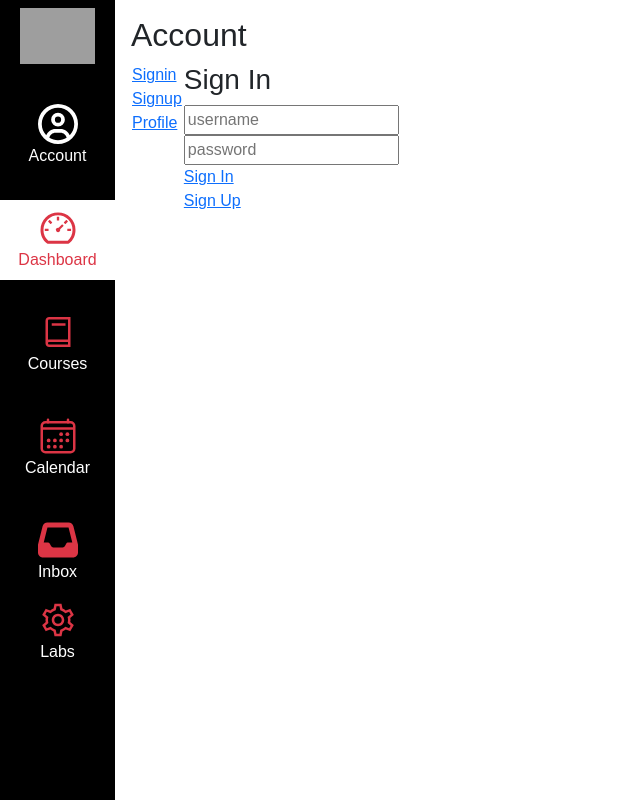
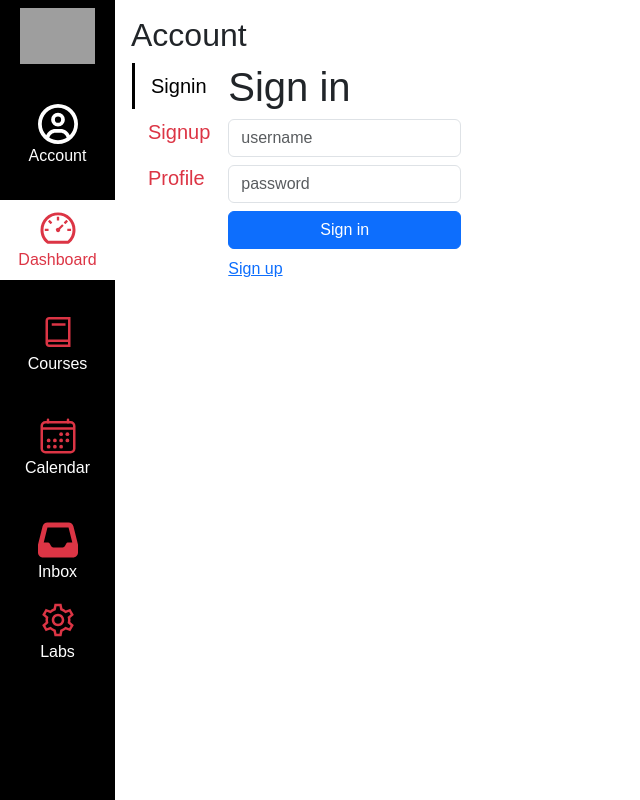
Before and after one commit to IbrahimaST/kambaz, a React (Vite) app: page /#/Kambaz/Account/Signin in a window 1280 px wide. Shown: the whole page, without its empty margins (0-640 px from the left). Built offline with nearby package versions, Linux system fonts and the light colour scheme; grey boxes are pictures that could not be loaded.

Commit message:
Styled AccountNav and each Account page

```diff
--- a/src/Kambaz/Account/AccountNavigation.tsx
+++ b/src/Kambaz/Account/AccountNavigation.tsx
@@ -2,10 +2,25 @@
 
 export default function AccountNavigation() {
   return (
-    <div id="wd-account-navigation">
-      <Link to="/Kambaz/Account/Signin">Signin</Link> <br />
-      <Link to="/Kambaz/Account/Signup">Signup</Link> <br />
-      <Link to="/Kambaz/Account/Profile">Profile</Link>
+    <div id="wd-account-navigation" className="wd list-group fs-5 rounded-0">
+      <Link
+        className="list-group-item active border border-0"
+        to="/Kambaz/Account/Signin"
+      >
+        Signin
+      </Link>{" "}
+      <Link
+        className="list-group-item text-danger border border-0"
+        to="/Kambaz/Account/Signup"
+      >
+        Signup
+      </Link>{" "}
+      <Link
+        className="list-group-item text-danger border border-0"
+        to="/Kambaz/Account/Profile"
+      >
+        Profile
+      </Link>
     </div>
   );
 }
--- a/src/Kambaz/Account/Profile.tsx
+++ b/src/Kambaz/Account/Profile.tsx
@@ -1,63 +1,72 @@
+import { FormControl, FormSelect } from "react-bootstrap";
 import { Link } from "react-router-dom";
 
 export default function Profile() {
   return (
     <div id="wd-profile-screen">
       <h3>Profile</h3>
-      <input
+      <FormControl
         type="text"
         title="Enter Username"
         placeholder="Enter Username"
         defaultValue="alice"
         id="wd-username"
-      />{" "}
-      <br />
-      <input
+        className="mb-2"
+      />
+      <FormControl
         type="password"
         title="Enter Password"
         id="wd-password"
         defaultValue="password"
-      />{" "}
-      <br />
-      <input
+        className="mb-2"
+      />
+      <FormControl
         type="text"
         title="Enter First Name"
         placeholder="Enter First Name"
         defaultValue="Alice"
         id="wd-first-name"
-      />{" "}
-      <br />
-      <input
+        className="mb-2"
+      />
+      <FormControl
         type="text"
         title="Enter Last Name"
         placeholder="Enter Last Name"
         defaultValue="Wonderland"
         id="wd-first-name"
-      />{" "}
-      <br />
-      <input
+        className="mb-2"
+      />
+      <FormControl
         type="date"
         value="01-01-2000"
         name=""
         id="wd-date"
         title="Enter a Date"
-      />{" "}
-      <br />
-      <input
+        className="mb-2"
+      />
+      <FormControl
         type="email"
         defaultValue="alice@wonderland.com"
         id="wd-email"
         title="Enter an email"
-      />{" "}
-      <br />
-      <select defaultValue="FACULTY" id="wd-role" title="Pick One">
+        className="mb-2"
+      />
+      <FormSelect
+        defaultValue="FACULTY"
+        id="wd-role"
+        title="Pick One"
+        className="mb-2"
+      >
         <option value="USER">User</option>
         <option value="FACULTY">Faculty</option>
         <option value="STUDENT">Student</option>
         <option value="ADMIN">Admin</option>
-      </select>{" "}
-      <br />
-      <Link to="../Signup" id="wd-signup-link">
+      </FormSelect>
+      <Link
+        to="../Signup"
+        id="wd-signup-link"
+        className="btn btn-danger w-100 mb-2"
+      >
         Sign Out
       </Link>
     </div>
--- a/src/Kambaz/Account/Signin.tsx
+++ b/src/Kambaz/Account/Signin.tsx
@@ -1,22 +1,26 @@
-import { Link } from "react-router-dom";
-
+import { FormControl } from "react-bootstrap";
+import { Form, Link } from "react-router-dom";
 export default function Signin() {
   return (
-    <div className="wd-signin-screen">
-      <h3>Sign In</h3>
-      <input placeholder="username" title="" className="wd-username" /> <br />
-      <input
+    <div id="wd-signin-screen">
+      <h1>Sign in</h1>
+      <FormControl id="wd-username" placeholder="username" className="mb-2" />
+      <FormControl
+        id="wd-password"
+        placeholder="password"
         type="password"
-        placeholder="password"
-        className="wd-password"
-      />{" "}
+        className="mb-2"
+      />
+      <Link
+        id="wd-signin-btn"
+        to="/Kambaz/Account/Profile"
+        className="btn btn-primary w-100 mb-2"
+      >
+        Sign in{" "}
+      </Link>
       <br />
-      <Link to="/Kambaz/Dashboard" id="wd-signin-btn">
-        Sign In
-      </Link>{" "}
-      <br />
-      <Link to="../Signup" id="wd-signup-link">
-        Sign Up
+      <Link id="wd-signup-link" to="/Kambaz/Account/Signup">
+        Sign up
       </Link>
     </div>
   );
--- a/src/Kambaz/Account/Signup.tsx
+++ b/src/Kambaz/Account/Signup.tsx
@@ -1,31 +1,25 @@
+import { FormControl } from "react-bootstrap";
 import { Link } from "react-router-dom";
 
 export default function Signup() {
   return (
     <div id="wd-signup">
       <h3>Sign Up</h3>
-      <input
+      <FormControl
         type="text"
         title="Enter Username"
         placeholder="username"
-        className="wd-username"
-      />{" "}
-      <br />
-      <input
+        className="wd-username mb-2"
+      />
+      <FormControl
         type="password"
         title=""
         placeholder="password"
-        className="wd-password"
-      />{" "}
-      <br />
-      <input
-        type="password"
-        title=""
-        placeholder="verify password"
-        className="wd-verify-password"
-      />{" "}
-      <br />
-      <Link to="../Signup">Sign up</Link> <br />
+        className="wd-password mb-2"
+      />
+      <Link to="../Signup" className="btn btn-primary w-100 mb-2">
+        Sign up
+      </Link>
       <Link to="../Signin">Sign in</Link>
     </div>
   );
```
